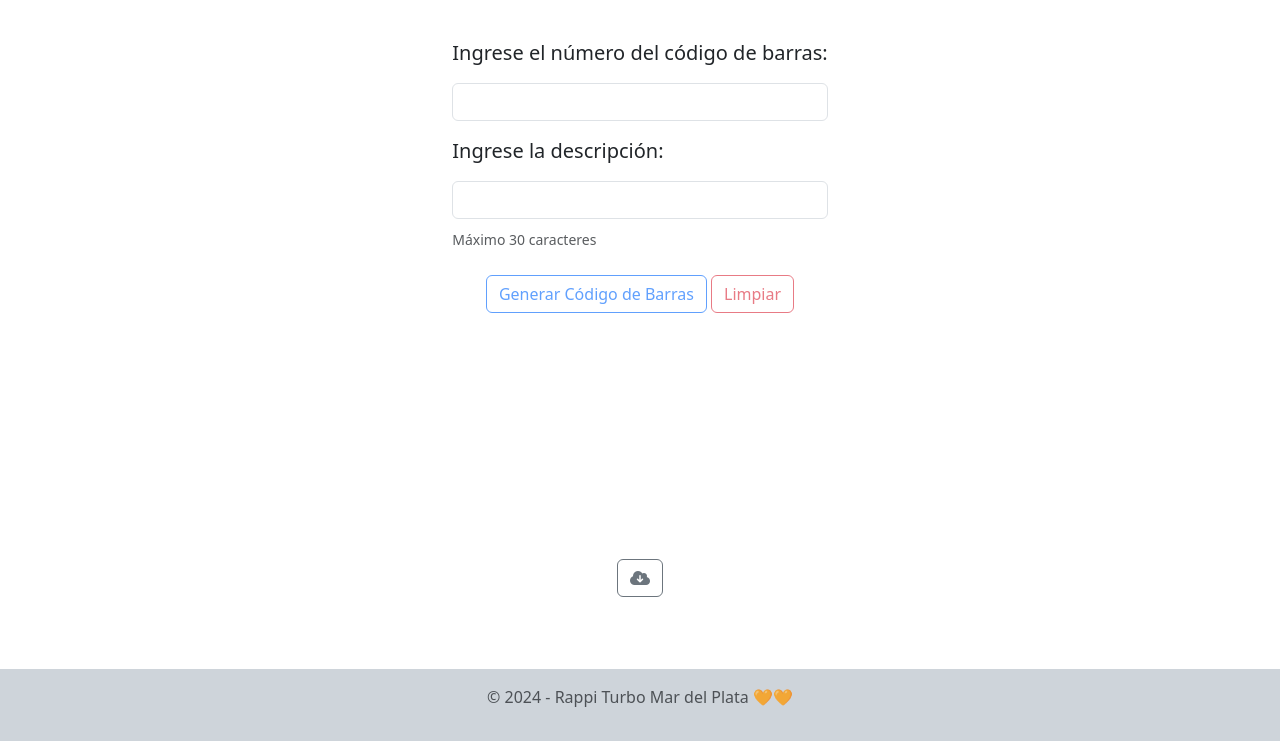
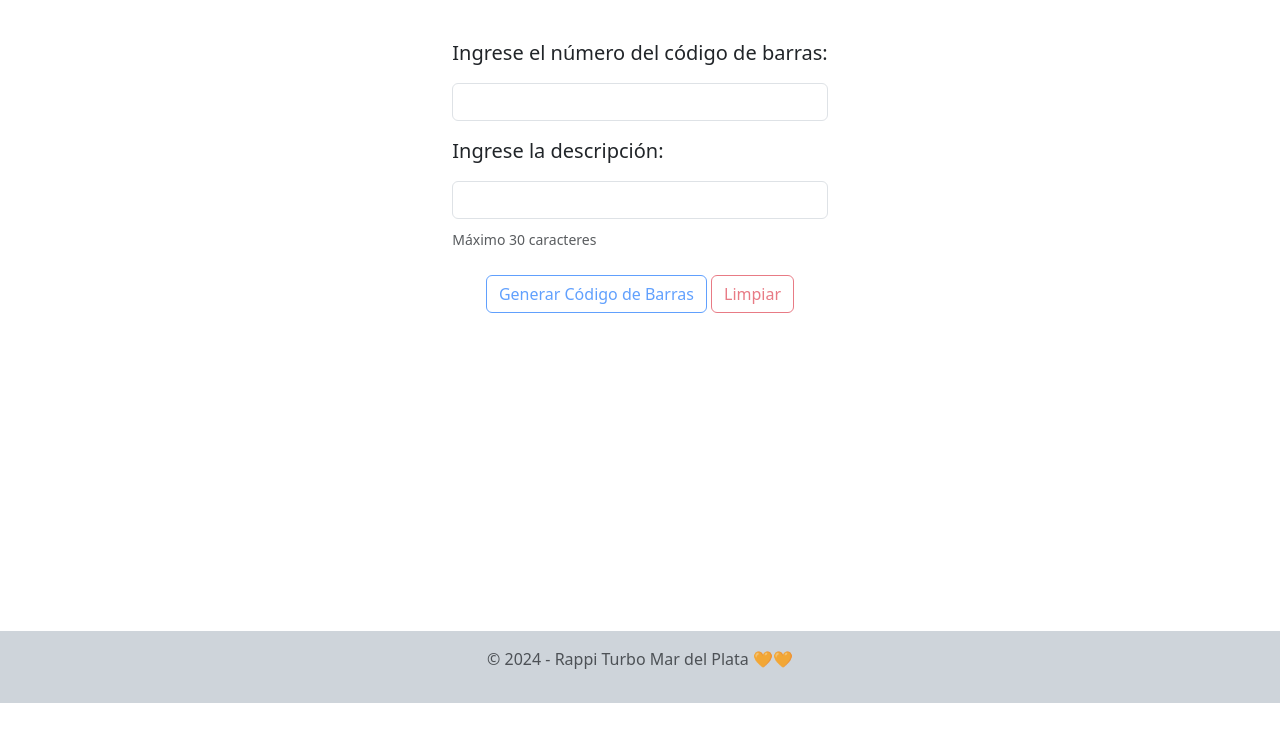
Before and after one commit to AxeldelaCanal/BarcodeV2, a plain HTML site: page index.html in a window 1280 px wide. Shown: the part 181-922 px from the top of the page. After the commit the page ends 884 px from the top, so only its background shows below. Drawn offline with nearby package versions, Linux system fonts and the light colour scheme.

Commit message:
Mejora Boton Descarga

```diff
--- a/index.html
+++ b/index.html
@@ -63,7 +63,7 @@
 
                     <div class="col-md-12 text-center py-4">
                         <div class="button-container">
-                            <button id="downloadButton" class="btn btn-outline-secondary button-hover" onclick="downloadBarcodeImage('barcodeDisplay', 'codigo_de_barras.png')"  ><i class="fa-solid fa-cloud-arrow-down"></i></button>
+                            <button id="downloadButton" class="btn btn-outline-secondary button-hover" onclick="downloadBarcodeImage('barcodeDisplay', 'codigo_de_barras.png')"  style="display: none;"><i class="fa-solid fa-cloud-arrow-down"></i></button>
                         </div>
                     </div>
                 </div> <!-- col -->
```
